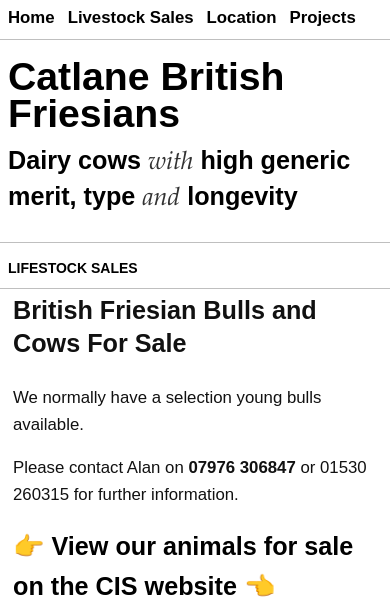
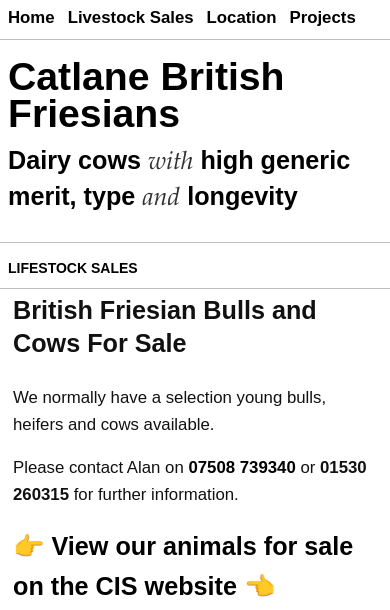
Before and after one commit to catlane-friesians/catlane-friesians.github.io, a plain HTML site: page for-sale/index.html in a window 390 px wide. Shown: the top 610 px of the page. Drawn offline with nearby package versions, Linux system fonts and the light colour scheme.

Commit message:
Update Alan's phone numbers and add tel: link

```diff
--- a/for-sale/index.html
+++ b/for-sale/index.html
@@ -83,10 +83,17 @@
 			<div class="section">
 				<h2>British Friesian Bulls and Cows For Sale</h2>
 
-				<p>We normally have a selection young bulls available.</p>
-				<p>Please contact Alan on <b>07976 306847</b> or 01530 260315 for further information.</p>
+				<p>We normally have a selection young bulls, heifers and cows available.</p>
+
+				<p>
+					Please contact Alan on
+					<b><a href="tel:+447508739340">07508 739340</a></b>
+					or
+					<b><a href="tel:+441530260315"></a>01530 260315</a></b>
+					for further information.
+				</p>
 				<p style="font-size:1.8em">
-					<a href="http://www.thecis.co.uk/thecis/AnimalsForSaleDetails.aspx?HerdId=2843" target="_blank">👉 View our animals for sale on the CIS website 👈</a>
+					<a href="https://www.thecis.co.uk/thecis/AnimalsForSaleDetails.aspx?HerdId=2843" target="_blank">👉 View our animals for sale on the CIS website 👈</a>
 				</p>
 				<iframe src="https://www.thecis.co.uk/thecis/AnimalsForSaleDetails.aspx?HerdId=2843" width="100%" height="420" frameborder="0"></iframe>
 
```
